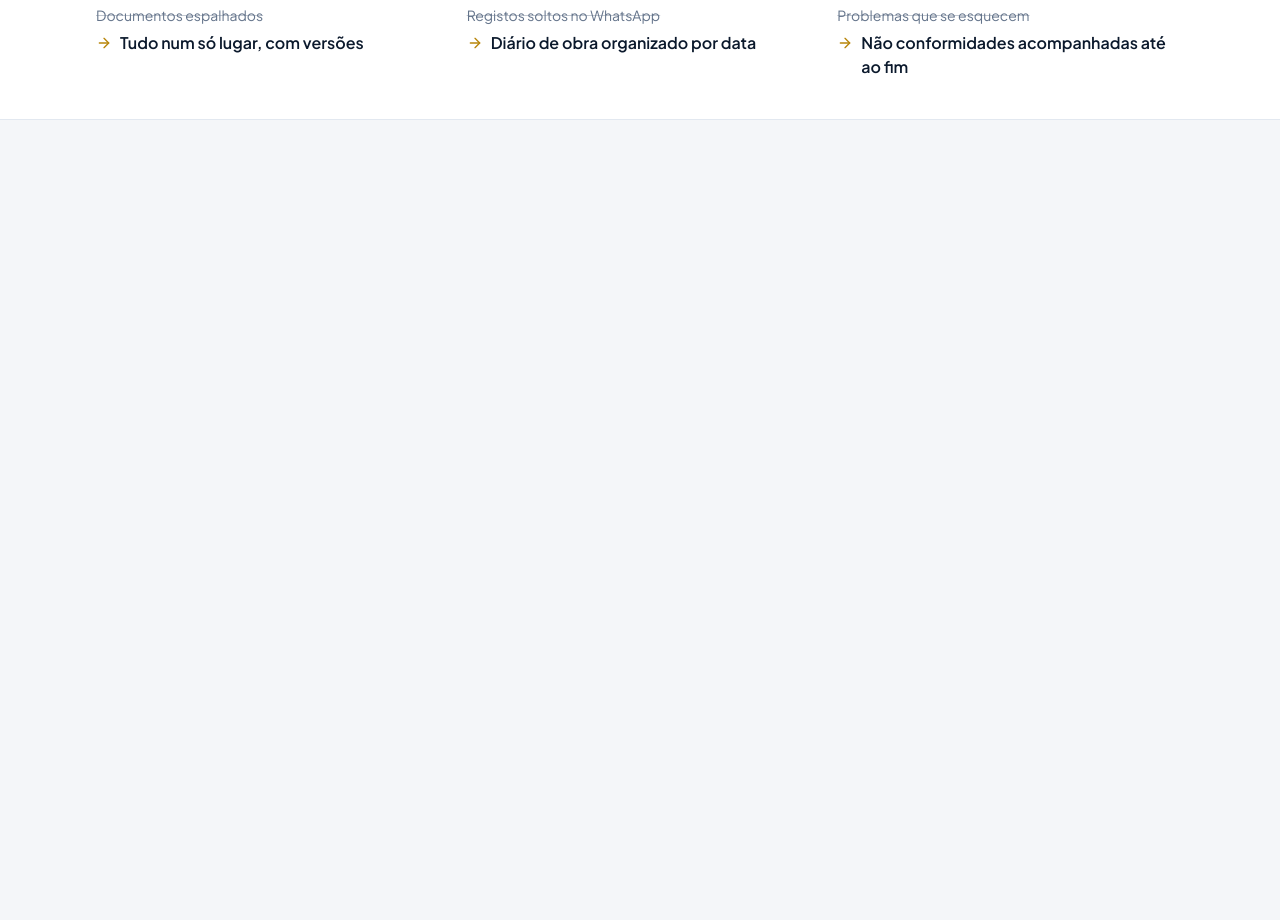
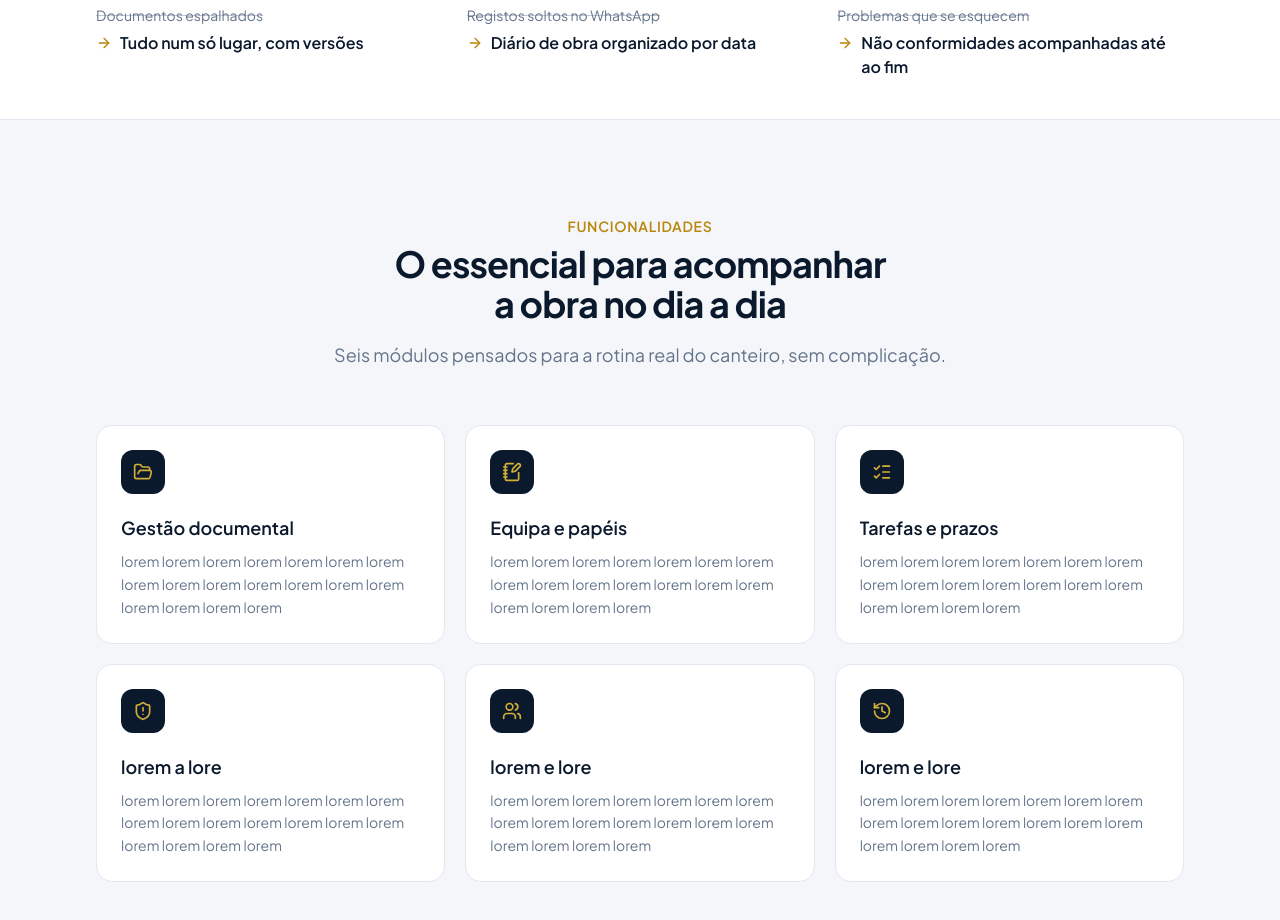
Before and after one commit to Obriva-org/Frontend_Obriva, a Next.js app: page / in a window 1280 px wide. Shown: the part 740-1660 px from the top of the page. Before the commit the page ends 860 px from the top, so only its background shows below. Built offline with nearby package versions, Linux system fonts and the light colour scheme.

Commit message:
feat: added component Feature.tsx of the landing page

```diff
--- a/src/app/(public)/page.tsx
+++ b/src/app/(public)/page.tsx
@@ -1,3 +1,4 @@
+import { Features } from "@/components/landing/Features";
 import { Hero } from "@/components/landing/Hero";
 import { ProblemStrip } from "@/components/landing/ProblemStrip";
 
@@ -6,6 +7,7 @@ export default function LandingPage() {
     <>
       <Hero/>
       <ProblemStrip/>
+      <Features/>
     </>
   );
 }
--- /dev/null
+++ b/src/components/landing/Features.tsx
@@ -0,0 +1,75 @@
+import {
+  FolderOpen,
+  History,
+  ListChecks,
+  NotebookPen,
+  ShieldAlert,
+  Users,
+  type LucideIcon,
+} from "lucide-react";
+import { Container } from "@/components/ui/Container";
+import { SectionHeading } from "@/components/ui/SectionHeading";
+
+const features: { icon: LucideIcon; title: string; text: string }[] = [
+  {
+    icon: FolderOpen,
+    title: "Gestão documental",
+    text: "lorem lorem lorem lorem lorem lorem lorem lorem lorem lorem lorem lorem lorem lorem lorem lorem lorem lorem",
+  },
+  {
+    icon: NotebookPen,
+    title: "Equipa e papéis",
+    text: "lorem lorem lorem lorem lorem lorem lorem lorem lorem lorem lorem lorem lorem lorem lorem lorem lorem lorem",
+  },
+  {
+    icon: ListChecks,
+    title: "Tarefas e prazos",
+    text: "lorem lorem lorem lorem lorem lorem lorem lorem lorem lorem lorem lorem lorem lorem lorem lorem lorem lorem",
+  },
+  {
+    icon: ShieldAlert,
+    title: "lorem a lore",
+    text: "lorem lorem lorem lorem lorem lorem lorem lorem lorem lorem lorem lorem lorem lorem lorem lorem lorem lorem",
+  },
+  {
+    icon: Users,
+    title: "lorem e lore",
+    text: "lorem lorem lorem lorem lorem lorem lorem lorem lorem lorem lorem lorem lorem lorem lorem lorem lorem lorem",
+  },
+  {
+    icon: History,
+    title: "lorem e lore",
+    text: "lorem lorem lorem lorem lorem lorem lorem lorem lorem lorem lorem lorem lorem lorem lorem lorem lorem lorem",
+  },
+];
+
+export function Features() {
+  return (
+    <section id="funcionalidades" className="py-20 sm:py-24">
+      <Container>
+        <SectionHeading
+          eyebrow="Funcionalidades"
+          title="O essencial para acompanhar a obra no dia a dia"
+          description="Seis módulos pensados para a rotina real do canteiro, sem complicação."
+        />
+
+        <div className="mt-14 grid gap-5 sm:grid-cols-2 lg:grid-cols-3">
+          {features.map(({ icon: Icon, title, text }) => (
+            <article
+              key={title}
+              className="group rounded-2xl border border-border bg-surface p-6 transition-all hover:-translate-y-0.5 hover:border-brand-gold/60 hover:shadow-lg"
+            >
+              <span className="flex h-11 w-11 items-center justify-center rounded-xl bg-brand-navy text-brand-gold">
+                <Icon className="h-5 w-5" aria-hidden />
+              </span>
+              <h3 className="mt-5 text-lg font-semibold text-brand-navy">{title}</h3>
+              <p className="mt-2 text-sm leading-relaxed text-text-secondary">
+                {text}
+              </p>
+            </article>
+          ))}
+        </div>
+      </Container>
+    </section>
+  );
+}
```
